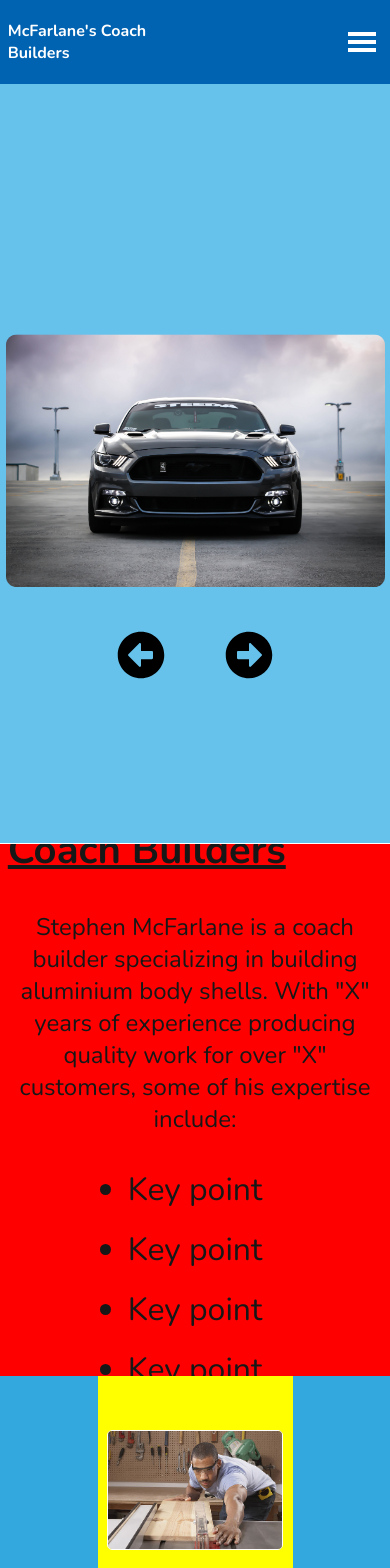
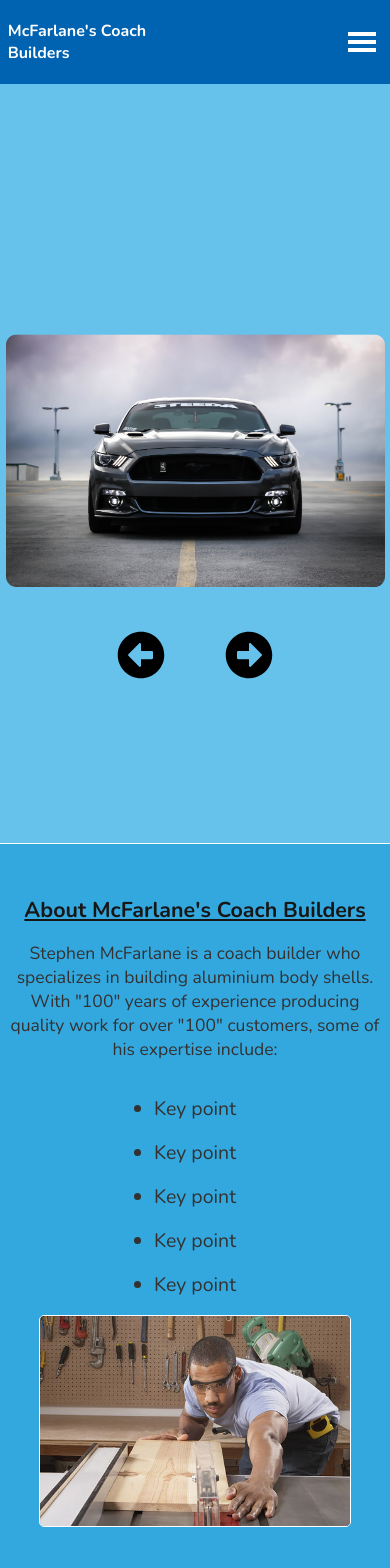
Before and after one commit to Stewie154/mcfarlanes-coach-builders, a React (Create React App) app in the folder mcfarlanes-coach-builders/: page / in a window 390 px wide. Shown: the top 1568 px of the page. Built offline with nearby package versions, Linux system fonts and the light colour scheme.

Commit message:
About component
Here I've finished the first draft for the About component. I've used a stock picture and stock information for now, which I'll update later. I've changed the layout for tablet and mobile users.

```diff
--- a/mcfarlanes-coach-builders/src/Components/About/About.js
+++ b/mcfarlanes-coach-builders/src/Components/About/About.js
@@ -3,10 +3,11 @@
 import stockImage from '../../Images/Stock-Image-Worker.jpg';
 const About = () => {
     return (
+        <div className="about-wrapper">
+            <h1>About McFarlane's Coach Builders</h1>
             <div className="about-container">
                 <div className="about-left">
-                <h1>About McFarlane's Coach Builders</h1>
-                <p>Stephen McFarlane is a coach builder specializing in building aluminium body shells. With "X" years of experience producing quality work for over "X" customers, some of his expertise include: </p>
+                    <p>Stephen McFarlane is a coach builder who specializes in building aluminium body shells. With "100" years of experience producing quality work for over "100" customers, some of his expertise include: </p>
                     <ul>
                         <li>Key point</li>
                         <li>Key point</li>
@@ -19,6 +20,8 @@
                     <img src={stockImage} alt="Coach Builder Working" className="working-pic" />
                 </div>
             </div>
+        </div>
+
     )
 }
 
--- a/mcfarlanes-coach-builders/src/Components/About/Styles/_About.scss
+++ b/mcfarlanes-coach-builders/src/Components/About/Styles/_About.scss
@@ -2,14 +2,34 @@
 @import '../../../Global\ Styles/Colours';
 @import '../../../Global\ Styles/MediaQueries';
 
+
+.about-wrapper{
+    min-width: 100vw;
+    min-height: 90vh;
+    background-color: $backgroundSecondary;
+    padding-top: 6vh;
+    h1 {
+        color: $headerColor;
+        font-size: 3rem;
+        padding-top: 2vh;
+        text-decoration: underline;
+        text-align: center;
+        @include tablet {
+            font-size: 2.4rem;
+            padding-top: 0;
+        }
+        @include mobile {
+            font-size: 5.5vw;
+        }
+
+    }
     .about-container {
-    width: 100vw;
-    height: 90vh;
+        width: 100%;
+        height: 90%;
         display: flex;
         justify-content: center;
         align-items: center;
-    background-color: $backgroundSecondary;
-    @include tablet {
+        @include oneThousandpx{
             flex-direction: column;
         }
         .about-left {
@@ -17,48 +37,77 @@
             height: 100%;
             display: flex;
             flex-direction: column;
-        justify-content: center;
+            justify-content: space-around;
             align-items: center;
-        background-color: red;
-        @include tablet {
+            @include oneThousandpx {
                 width: 100%;
                 height: 70%;
+                justify-content: flex-start;
             }
-        h1 {
-            color: $textColor;
-            font-size: 2.5rem;
-            margin: 2vh 2vw;
-            text-decoration: underline;
+            @include tablet {
+                min-height: 50%;
             }
             p {
                 text-align: center;
-            color: $textColor;
+                color: $paragraph;
                 margin: 2vh 2vw;
+                font-size: 2rem;
+                @include oneThousandpx {
                     font-size: 1.5rem;
                 }
+                @include tablet {
+                    font-size: 3.5vw;
+                }
+                @include mobile {
+                    font-size: 4.5vw;
+                }
+            }
             ul{
+
+                li {
+                    color: $paragraph;
+                    font-size: 2.5rem;
+                    margin: 2vh 2vw;
+                    @include oneThousandpx {
+                        font-size: 1.5rem;
+                    }
                     @include tablet {
-                text-align: left;
+                        font-size: 3.5vw;
                     }
-            li {
-                color: $textColor;
-                font-size: 2rem;
-                margin: 2vh 2vw;
+                    @include mobile {
+                        font-size: 5vw;
+                    }
                 }
             }
         }
         .about-right {
             width: 50%;
-        height: 100%;
+            min-height: 100%;
             display: flex;
             justify-content: center;
             align-items: center;
-        background: yellow;
+            @include oneThousandpx {
+                width: 100%;
+                min-height: 40%
+            }
+            @include tablet {
+                min-height: 50%;
+            }
 
             .working-pic {
                 width: 90%;
                 border: 1px solid #fff;
                 border-radius: 5px;
+                @include oneThousandpx {
+                    width: 40%;
+                }
+                @include tablet {
+                    width: 70%
+                }
+                @include mobile {
+                    width: 80%
                 }
             }
         }
+    }
+}
--- a/mcfarlanes-coach-builders/src/Global Styles/_Colours.scss
+++ b/mcfarlanes-coach-builders/src/Global Styles/_Colours.scss
@@ -3,7 +3,7 @@
 $backgroundPrimary : rgb(102, 193, 235);
 $backgroundSecondary : rgb(51, 168, 223);
 
-$textColor: rgb(24, 23, 23);
-
+$headerColor: rgb(24, 23, 23);
+$paragraph: rgb(51, 49, 49);
 
 $btnHover : rgb(231, 151, 2);
--- a/mcfarlanes-coach-builders/src/Global Styles/_MediaQueries.scss
+++ b/mcfarlanes-coach-builders/src/Global Styles/_MediaQueries.scss
@@ -9,3 +9,9 @@
         @content;
     }
 }
+
+@mixin oneThousandpx {
+    @media screen and (max-width: 1000px) {
+        @content;
+    }
+}
```
Also changed, not shown: 2 other files (tests, documents, lock files or other folders). Lines whose indentation alone changed are shown as unchanged.
